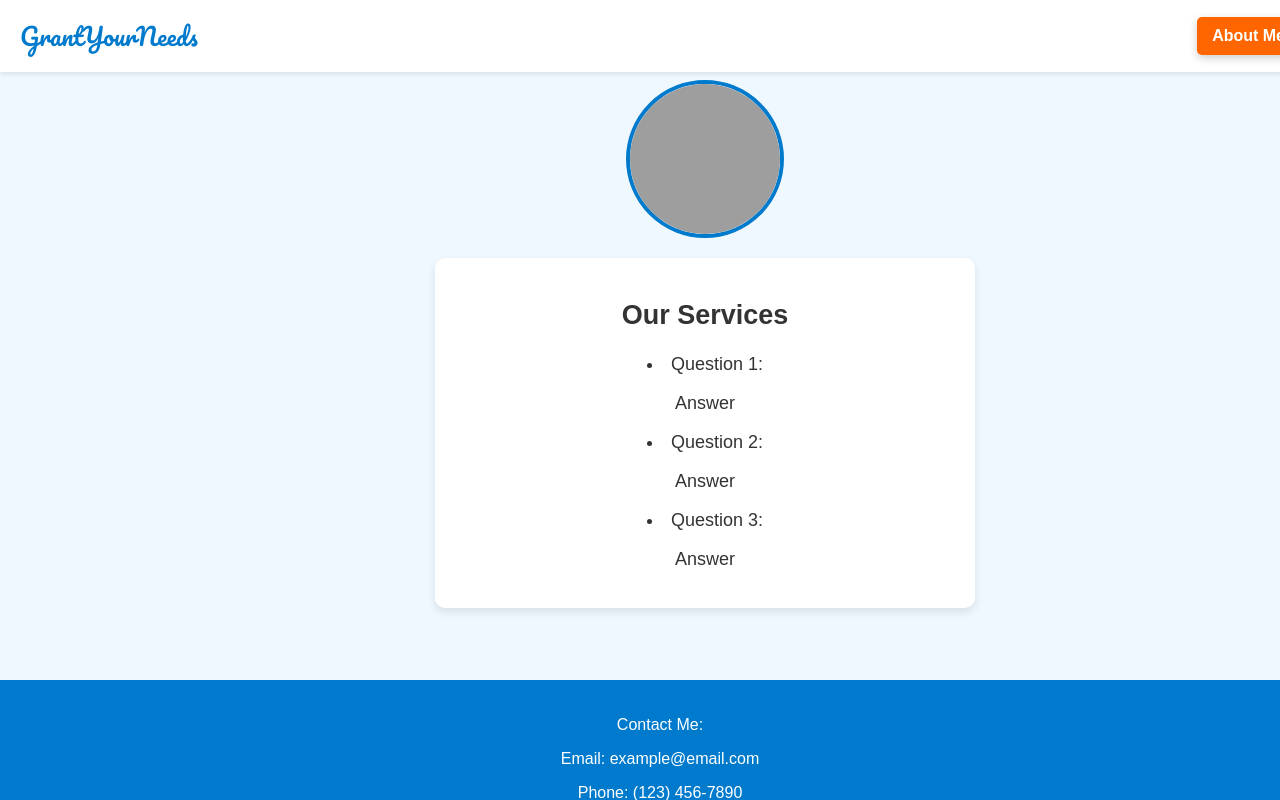
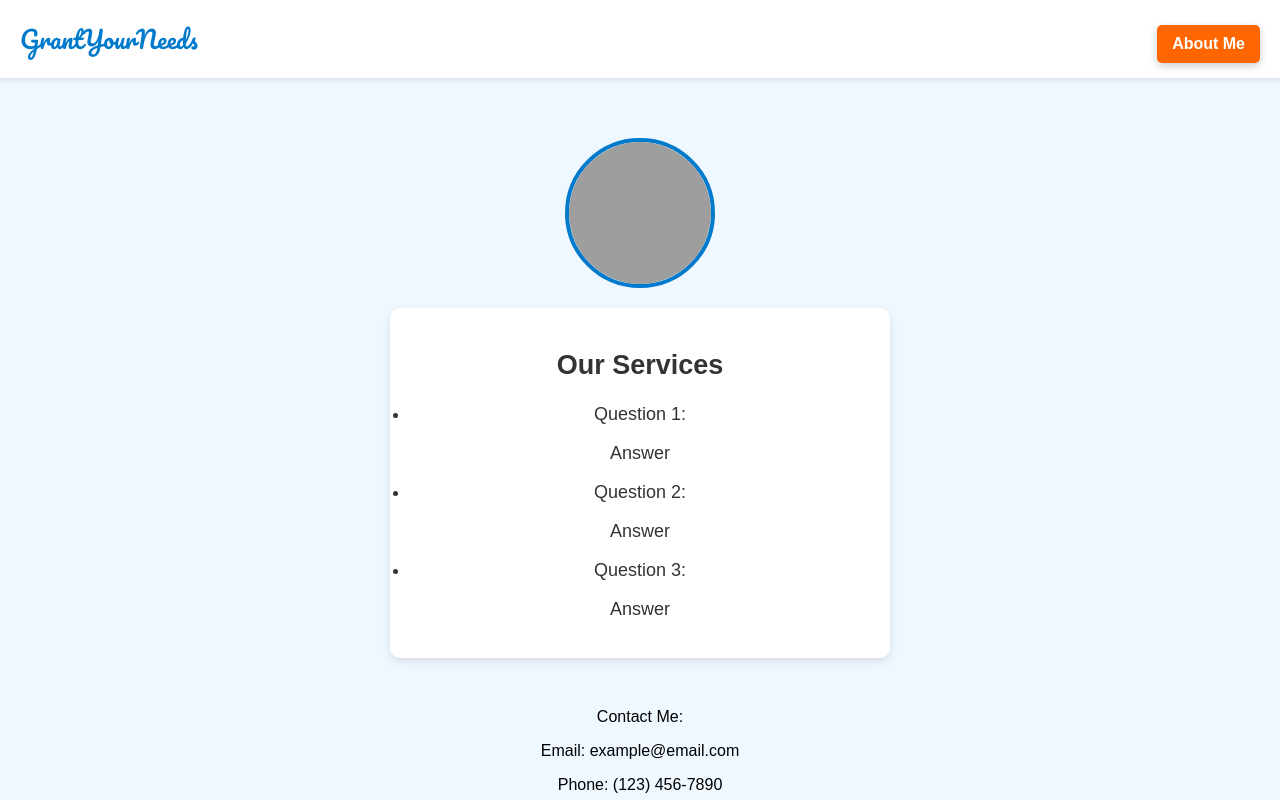
Before and after one commit to Radiexe/GrantYourNeeds, a plain HTML site: page faq.html in a window 1280 px wide. Drawn offline with Linux system fonts and the light colour scheme; grey boxes are pictures that could not be loaded.

Commit message:
Update care.css

```diff
--- a/care.css
+++ b/care.css
@@ -1,11 +1,14 @@
+* {
+  box-sizing: border-box;
+}
 
-body {
+html, body {
   margin: 0;
+  padding: 0;
   font-family: Arial, sans-serif;
   background-color: #f0f8ff;
   text-align: center;
-    display: flex;
-    flex-direction: row;
+  overflow-x: hidden;
 }
 
 header {
@@ -19,11 +22,8 @@ body {
   position: fixed;
   top: 0;
   left: 0;
-  }
-
-  .nav-buttons {
-    display: flex;
-    gap: 10px; /* Adjust spacing between buttons as needed */
+  z-index: 1000;
+  flex-wrap: wrap;
 }
 
 .logo {
@@ -32,43 +32,45 @@ body {
   color: #007acc;
 }
 
+.nav-buttons {
+  display: flex;
+  gap: 10px;
+  flex-wrap: wrap;
+  margin-top: 10px;
+}
+
+.services-btn, .faq-btn {
+  padding: 10px 15px;
+  text-decoration: none;
+  color: white;
+  font-weight: bold;
+  border-radius: 5px;
+  transition: all 0.3s ease-in-out;
+  box-shadow: 0 3px 8px rgba(0, 0, 0, 0.2);
+}
+
 .services-btn {
   background-color: #007acc;
-    color: white;
-    padding: 10px 15px;
-    text-decoration: none;
-    border-radius: 5px;
-    font-weight: bold;
-    transition: all 0.3s ease-in-out;
-    box-shadow: 0 3px 8px rgba(0, 0, 0, 0.2);
 }
 
 .services-btn:hover {
   background-color: #005f99;
   transform: translateY(-3px);
-    box-shadow: 0 5px 12px rgba(0, 0, 0, 0.3);
 }
 
 .faq-btn {
   background-color: #ff6600;
-    color: white;
-    padding: 10px 15px;
-    text-decoration: none;
-    border-radius: 5px;
-    font-weight: bold;
-    transition: all 0.3s ease-in-out;
-    box-shadow: 0 3px 8px rgba(0, 0, 0, 0.2);
 }
 
 .faq-btn:hover {
   background-color: #cc5500;
   transform: translateY(-3px);
-    box-shadow: 0 5px 12px rgba(0, 0, 0, 0.3);
 }
 
 .container {
-    margin: 80px auto 50px auto;
-    flex: 2;
+  margin: 120px auto 50px auto;
+  max-width: 100%;
+  padding: 0 1rem;
 }
 
 .profile-pic {
@@ -79,8 +81,7 @@ body {
   border: 4px solid #007acc;
 }
 
-  /* About Me Shadow Box */
-  .about {
+.about, .services {
   font-size: 18px;
   color: #333;
   background-color: white;
@@ -113,64 +114,6 @@ body {
   transform: scale(1.1);
 }
 
-  /* Services Shadow Box */
-  .services {
-    font-size: 18px;
-    color: #333;
-    background-color: white;
-    padding: 20px;
-    border-radius: 10px;
-    box-shadow: 0 4px 8px rgba(0, 0, 0, 0.1);
-    margin-top: 20px;
-    text-align: center; /* Left-align bullet list */
-    max-width: 500px;
-    margin-left: auto;
-    margin-right: auto;
-  }
-
 .services ul {
   margin: 0;
-    padding: 0 1rem;
-    list-style: disc inside;
-  }
-
-  .services ul li {
-    margin: 0.5rem 0;
-  }
-
-  footer {
-    margin-top: 50px;
-    background-color: #007acc;
-    color: white;
-    padding: 20px;
-    width: 100%;
-    position: fixed;
-    bottom: 0;
-    left: 0;
-    height: 80px;
-  }
-
-  .footer-content {
-    font-size: 16px;
-  }
-
-  @media (max-width: 480px) {
-    header {
-      flex-direction: column;
-    }
-    .nav-buttons {
-      margin-top: 10px;
-    }
-  }
-
-  img {
-    max-width: 100%;
-    height: auto;
-  }
-
-/* Example: phone screens up to 480px wide */
-@media (max-width: 480px) {
-    .container {
-      padding-bottom: 100px; /* Enough space for the footer + extra */
-    }
-  }
+  padding: 0
```
Lines whose indentation alone changed are shown as unchanged.
